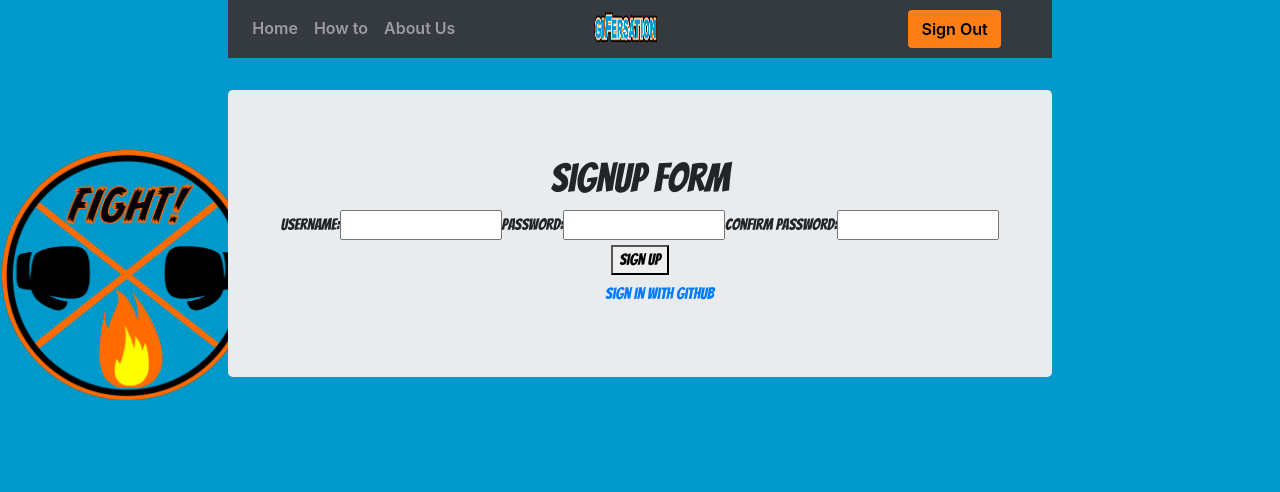
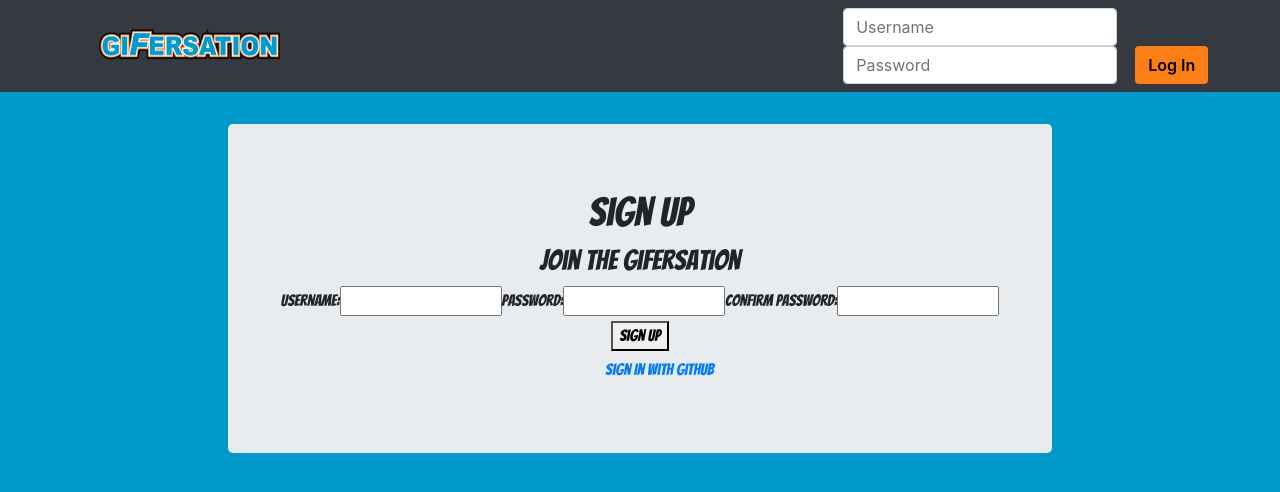
Before and after one commit to giFight/giFight, a React (Create React App) app in the folder client/: page /signup in a window 1280 px wide. Shown: the top 492 px of the page. Built offline with nearby package versions, Linux system fonts and the light colour scheme.

Commit message:
login and signup are now on the same page

```diff
--- /dev/null
+++ b/client/src/Components/LoginNav.js
@@ -0,0 +1,25 @@
+import React, { Component } from 'react';
+import { NavLink } from 'react-router-dom';
+
+
+
+export default class LoginNav extends Component {
+
+
+  render(){
+    return(
+      <div>
+        <nav className="navbar navbar-expand-lg navbar-dark bg-dark" style={{marginBottom:'2rem'}}>
+        <img style={{marginLeft:'5rem'}} id="logo" src={require('../logo/gifersation.png')} alt="logo" />
+        <form className="form-inline" style={{marginLeft:'35rem'}}>
+          <input className="form-control mr-sm-2" type="search" placeholder="Username" aria-label="Search" />
+          <input className="form-control mr-sm-2" type="search" placeholder="Password" aria-label="Search" />
+          <button className="btn btn-color sign out" type="submit">Log In</button>
+        </form>
+      </nav>
+     </div>
+    )
+  }
+
+
+}
--- a/client/src/pages/login.js
+++ b/client/src/pages/login.js
@@ -1,7 +1,7 @@
 import React, { Component } from 'react';
 import '../App.css';
 import Jumbotron from '../Components/Jumbotron';
-import Navbar from '../Components/Navbar';
+import LoginNav from '../Components/LoginNav';
 import axios from 'axios'
 
 class Login extends Component {
@@ -59,8 +59,8 @@ class Login extends Component {
       <div className='home-main-container'>
         <div className="admin-dashboard">
           <img src={require("../logo/fight.png")} className="bg" />
+            <LoginNav />
           <div className='home-main-container col-lg-8 mx-auto'>
-            <Navbar />
             <Jumbotron>
               <div>
                 <h4>Login</h4>
--- a/client/src/pages/signup.js
+++ b/client/src/pages/signup.js
@@ -4,6 +4,7 @@ import { Redirect } from 'react-router-dom'
 import Jumbotron from '../Components/Jumbotron';
 import Navbar from '../Components/Navbar';
 import axios from 'axios'
+import LoginNav from '../Components/LoginNav';
 
 
 class Signup extends Component {
@@ -79,12 +80,13 @@ class Signup extends Component {
       return (
         <div className='home-main-container'>
           <div className="admin-dashboard">
-            <img src={require("../logo/fight.png")} className="bg" />
+            {/* <img src={require("../logo/fight.png")} className="bg" /> */}
+              <LoginNav />
             <div className='home-main-container col-lg-8 mx-auto'>
-              <Navbar />
               <Jumbotron>
                 <div className="SignupForm">
-                  <h1>Signup form</h1>
+                  <h1>Sign Up </h1>
+                  <h3>Join the gifersation </h3>
                   <label htmlFor="username">Username: </label>
                   <input
                     type="text"
```
Also changed, not shown: client/src/pages/Login2.js (added, +12 -0 lines).
